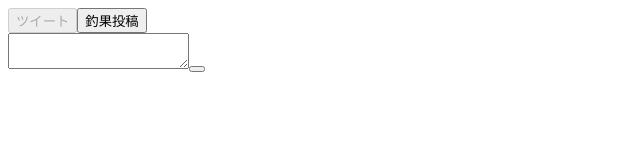
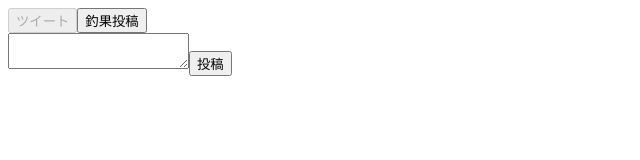
Before and after one commit to Kota049/daily, a React (Create React App) app in the folder app/: page / in a window 1280 px wide. Shown: the top 160 px of the page, without its empty margins (0-640 px from the left). Built offline with nearby package versions, Linux system fonts and the light colour scheme.

Commit message:
refactor has button

```diff
--- a/app/src/components/Tweet.jsx
+++ b/app/src/components/Tweet.jsx
@@ -17,7 +17,7 @@ const Tweet = () => {
       />
       <form role="form">
         <textarea></textarea>
-        <button></button>
+        <button>投稿</button>
       </form>
     </>
   );
```
Also changed, not shown: 1 other file (tests, documents, lock files or other folders).
